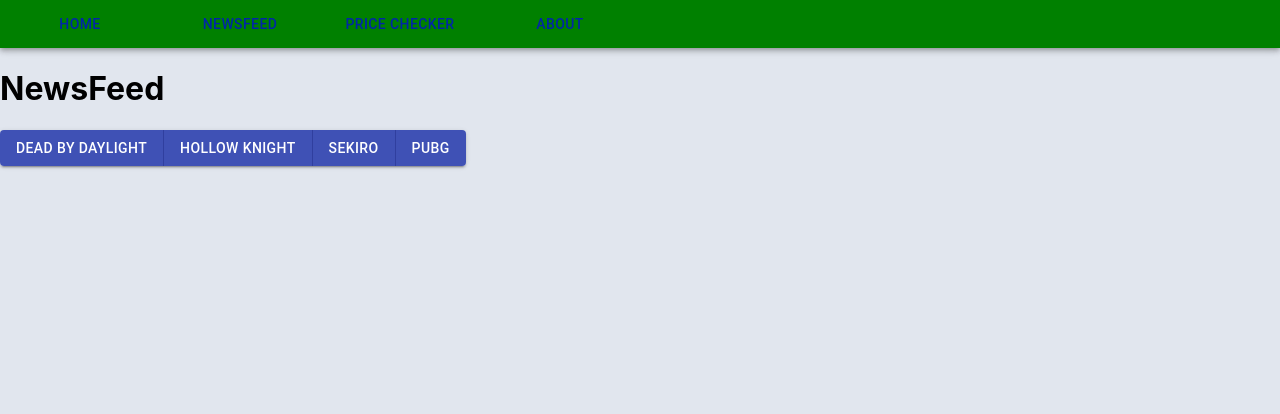
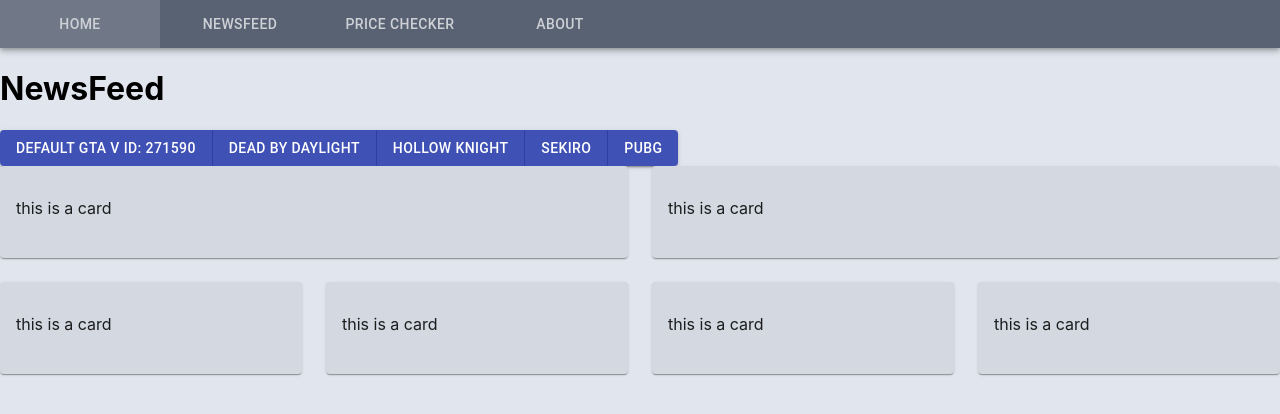
Before and after one commit to JayoMayoKayo/BrainStation-Capstone, a React (Create React App) app in the folder client/: page /newsFeed in a window 1280 px wide. Shown: the top 414 px of the page. Built offline with nearby package versions, Linux system fonts and the light colour scheme.

Commit message:
styling D:

```diff
--- a/client/src/App.js
+++ b/client/src/App.js
@@ -1,6 +1,8 @@
 import React from 'react';
 import { BrowserRouter as Router, Route, Switch } from 'react-router-dom';
 import './App.scss';
+
+//Components
 import HomePage from './components/HomePage/HomePage.js';
 import NewsFeed from './components/NewsFeed/NewsFeed.js';
 import PriceChecker from './components/PriceChecker/PriceChecker.js';
--- /dev/null
+++ b/client/src/components/MaterialCard/MaterialCard.js
@@ -0,0 +1,31 @@
+import React from 'react';
+
+//Material Ui Components
+import { withStyles } from '@material-ui/core/styles';
+import Card from '@material-ui/core/Card';
+import CardContent from '@material-ui/core/CardContent';
+
+//Components
+
+
+//Component Stylings
+const styles = {
+  designCard: {
+    backgroundColor: '#D3D8E1'
+  }
+};
+
+class MaterialCard extends React.Component {
+  render() {
+    const{ classes, value } = this.props;
+
+    return (
+      <Card className={classes.designCard}>
+        <CardContent>
+          <p>this is a card</p>
+        </CardContent>
+      </Card>
+    );
+  }
+}
+export default withStyles(styles)(MaterialCard);
--- /dev/null
+++ b/client/src/components/MaterialCardList/MaterialCardList.js
@@ -0,0 +1,45 @@
+import React from 'react';
+
+//Material Ui Components
+import { withStyles } from '@material-ui/core/styles';
+import Grid from '@material-ui/core/Grid';
+
+
+//Components
+import MaterialCard from '../MaterialCard/MaterialCard.js';
+
+
+//Component Stylings
+const styles = {
+
+};
+
+class MaterialCardList extends React.Component {
+  render() {
+    const{ classes, value } = this.props;
+
+    return (
+      <Grid container spacing={3}>
+        <Grid item xs={12} sm={6}>
+          <MaterialCard />
+        </Grid>
+        <Grid item xs={12} sm={6}>
+          <MaterialCard />
+        </Grid>
+        <Grid item xs={12} sm={6} md={4} lg={3}>
+          <MaterialCard />
+        </Grid>
+        <Grid item xs={12} sm={6} md={4} lg={3}>
+          <MaterialCard />
+        </Grid>
+        <Grid item xs={12} sm={6} md={4} lg={3}>
+          <MaterialCard />
+        </Grid>
+        <Grid item xs={12} sm={6} md={4} lg={3}>
+          <MaterialCard />
+        </Grid>
+      </Grid>
+    );
+  }
+}
+export default withStyles(styles)(MaterialCardList);
--- a/client/src/components/Navbar/Navbar.js
+++ b/client/src/components/Navbar/Navbar.js
@@ -13,21 +13,27 @@
 //Component Stylings
 const styles = {
   navbarMenu: {
-    backgroundColor: 'green'
+    backgroundColor: '#596273',
+  },
+  navbarLink: {
+    '&:hover': {
+      backgroundColor: '#7A8292'
+    }
   }
 };
 
 class Navbar extends React.Component {
   render() {
-    const{ classes } = this.props;
+    const{ classes, value } = this.props;
+
     return (
         <div className="navbar">
           <AppBar className={classes.navbarMenu} position="static">
-            <Tabs>
-              <Link to="/"><Tab label="Home" /></Link>
-              <Link to="/newsFeed"><Tab label="Newsfeed" /></Link>
-              <Link to="/pricechecker"><Tab label="Price Checker" /></Link>
-              <Link to="/about"><Tab label="About" /></Link>
+            <Tabs value="false">
+              <Tab className={classes.navbarLink} label="Home" component={Link} to="/" index={0}></Tab>
+              <Tab className={classes.navbarLink} label="Newsfeed" component={Link} to="/newsfeed" index={1}></Tab>
+              <Tab className={classes.navbarLink} label="Price Checker" component={Link} to="/pricechecker" index={2}></Tab>
+              <Tab className={classes.navbarLink} label="About" component={Link} to="/about" index={3}></Tab>
             </Tabs>
           </AppBar>
         </div>
--- a/client/src/components/NewsFeed/NewsFeed.js
+++ b/client/src/components/NewsFeed/NewsFeed.js
@@ -6,7 +6,8 @@
 
 //Components
 import Navbar from '../Navbar/Navbar.js';
-
+import MaterialCard from '../MaterialCard/MaterialCard.js';
+import MaterialCardList from '../MaterialCardList/MaterialCardList.js';
 class NewsFeed extends React.Component {
   state = {
     newsData: [],
@@ -21,13 +22,14 @@
       <>
         <Navbar />
         <h1>NewsFeed</h1>
-        <ButtonGroup variant="contained" color="primary">
+        <ButtonGroup variant="contained" color="primary" md={12}>
+          <Button>Default GTA V ID: 271590 </Button>
           <Button onClick={() => {this.getGameNews()}}>Dead By Daylight</Button>
           <Button onClick={() => {console.log("button 2 clicked")}}>Hollow Knight</Button>
           <Button onClick={() => {console.log("button 3 clicked")}}>Sekiro</Button>
           <Button onClick={() => {console.log("button 3 clicked")}}>PUBG</Button>
-
         </ButtonGroup>
+        <MaterialCardList />
       </>
     );
   }
```
Also changed, not shown: 1 other file (tests, documents, lock files or other folders).
